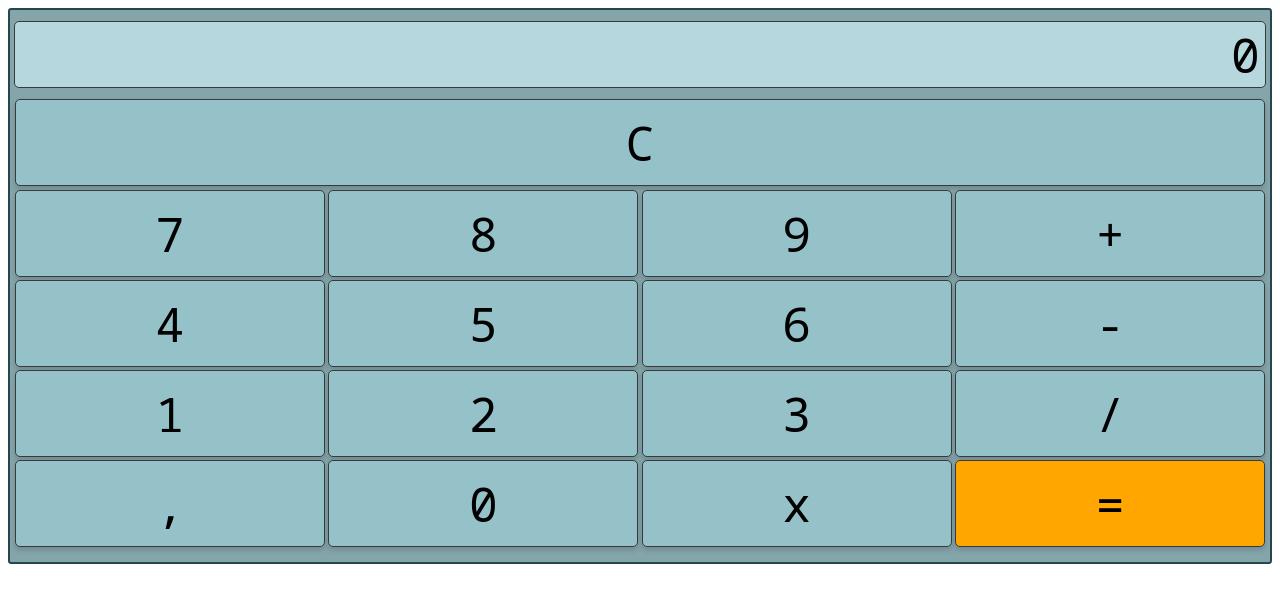
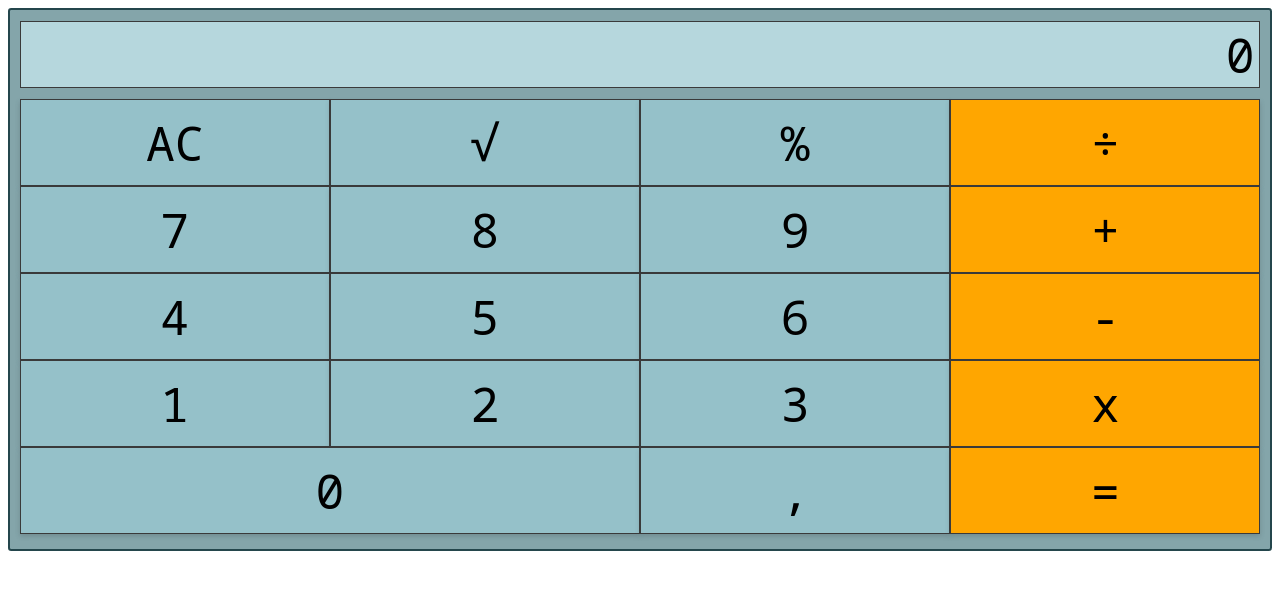
Before and after one commit to ArtudGabriel/calculadora-basica, a plain HTML site: page index.html in a window 1280 px wide. Drawn offline with Linux system fonts and the light colour scheme.

Commit message:
Versão final
Calculadora finalizada com adição de novos operadores aritméticos

```diff
--- a/index.html
+++ b/index.html
@@ -1,5 +1,6 @@
 <!DOCTYPE html>
 <html lang="pt-BR">
+
 <head>
     <meta charset="UTF-8">
     <meta name="viewport" content="width=device-width, initial-scale=1.0">
@@ -9,27 +10,30 @@
     <link rel="preconnect" href="https://fonts.gstatic.com" crossorigin>
     <link href="https://fonts.googleapis.com/css2?family=Noto+Sans+Mono:wght@100..900&display=swap" rel="stylesheet">
 </head>
+
 <body>
     <main class="calculadora">
         <div class="tela" id="tela">0</div>
         <div class="botoes">
-            <button class="botao operador C" data-valor="C">C</button>
+            <button class="botao operador" data-valor="AC">AC</button>
+            <button class="botao operador" data-valor="√">√</button>
+            <button class="botao operador" data-valor="%">%</button>
+            <button class="botao operador laranja" data-valor="/">÷</button>
             <button class="botao" data-valor="7">7</button>
             <button class="botao" data-valor="8">8</button>
             <button class="botao" data-valor="9">9</button>
-            <button class="botao operador" data-valor="+">+</button>
+            <button class="botao operador laranja" data-valor="+">+</button>
             <button class="botao" data-valor="4">4</button>
             <button class="botao" data-valor="5">5</button>
             <button class="botao" data-valor="6">6</button>
-            <button class="botao operador" data-valor="-">-</button>
+            <button class="botao operador laranja" data-valor="-">-</button>
             <button class="botao" data-valor="1">1</button>
             <button class="botao" data-valor="2">2</button>
             <button class="botao" data-valor="3">3</button>
-            <button class="botao operador" data-valor="/">/</button>
+            <button class="botao operador laranja" data-valor="x">x</button>
+            <button class="botao zero" data-valor="0">0</button>
             <button class="botao" data-valor=".">,</button>
-            <button class="botao" data-valor="0">0</button>
-            <button class="botao operador" data-valor="x">x</button>
-            <button class="botao operador igual" data-valor="=">=</button>
+            <button class="botao operador laranja" data-valor="=">=</button>
         </div>
         <script src="script.js"></script>
     </main>
--- a/script.js
+++ b/script.js
@@ -6,7 +6,7 @@ document.querySelectorAll('.botao').forEach(botao => {
   botao.addEventListener('click', () => {
     const valor = botao.getAttribute('data-valor');
 
-    if (['+', '-', 'x', '/'].includes(valor)) {
+    if (['+', '-', 'x', '/', '%', '√'].includes(valor)) {
       operador = valor;
       n2 = n1;
       n1 = '';
@@ -17,19 +17,18 @@ document.querySelectorAll('.botao').forEach(botao => {
         operador = null;
         n2 = '';
       }
-    } else if (valor === 'C') {
+    } else if (valor === 'AC') {
       n1 = '';
       n2 = '';
       operador = null;
-    }
-    else {
+    } else {
       n1 += valor;
     }
     atualizarTela();
   });
 });
 
-function calcular(a, b, operador) {
+function calcular(b, a, operador) {
   a = parseFloat(a);
   b = parseFloat(b);
   switch (operador) {
@@ -41,9 +40,17 @@ function calcular(a, b, operador) {
       return a * b;
     case '/':
       return a / b;
+    case '%':
+      return (a * b) / 100;
+    case '√':
+      return Math.sqrt(a);
   }
 }
 
 function atualizarTela() {
-  document.getElementById('tela').innerText = n1 || operador || '0';
+  if (n1 == Infinity) {
+    document.getElementById('tela').innerText = 'Error';
+  } else {
+    document.getElementById('tela').innerText = n1 || operador || '0';
+  }
 }
--- a/style.css
+++ b/style.css
@@ -2,7 +2,7 @@
     --cor-de-fundo: rgb(132, 165, 170);
     --cor-botao: rgb(149, 193, 201);
     --cor-botao-igual: rgb(255, 166, 0);
-    --contorno: 0.1rem solid rgb(58, 58, 58);
+    --contorno: 0.06rem solid rgb(58, 58, 58);
     --cor-tela: rgb(182, 215, 221);
     --fonte: "Noto Sans Mono", monospace;
     --cor-botao-hover: rgb(164, 214, 224);
@@ -22,18 +22,18 @@
     font-size: 3rem;
     padding-bottom: 0.7rem;
     padding-top: 0.7rem;
-    border: 0.15rem solid rgb(36, 70, 76);
+    border: 0.13rem solid rgb(36, 70, 76);
     border-radius: 0.2rem;
 }
 
 .tela {
     display: flex;
     justify-content: end;
-    margin: 0 0.28rem;
+    margin: 0 0.6rem;
     padding-right: 0.3rem;
     background-color: var(--cor-tela);
     border: var(--contorno);
-    border-radius: 5px;
+    /* border-radius: 5px; */
     /* box-shadow: 0rem 0.2rem 0.3rem rgba(56, 69, 71, 0.25); */
 }
 
@@ -43,11 +43,7 @@
     margin: 0.2rem 0.6rem;
     display: grid;
     grid-template-columns: 25% 25% 25% 25%;
-    gap: 0.2rem;
-}
-
-.C{
-    grid-column: 1/5;
+    /* gap: 0.2rem; */
 }
 
 .botao {
@@ -58,12 +54,16 @@
     font-size: 3rem;
     padding: 10px 10px;
     border: var(--contorno);
-    border-radius: 5px;
+    /* border-radius: 5px;  */
     box-shadow: 0rem 0.2rem 0.3rem rgba(56, 69, 71, 0.25);
     cursor: pointer;
 }
 
-.igual {
+.zero {
+    grid-column: 1/3;
+}
+
+.laranja {
     background-color: var(--cor-botao-igual);
 }
 
```
